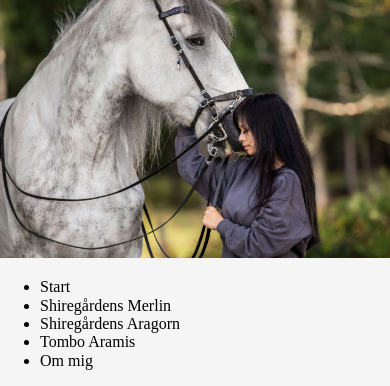
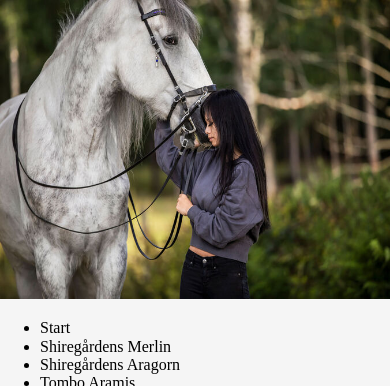
Before and after one commit to emiliamassing/lifeWithHorses, a website built with Vite: page index.html in a window 390 px wide. Shown: the top 386 px of the page. Built offline with nearby package versions, Linux system fonts and the light colour scheme.

Commit message:
Adjustments to images

```diff
--- a/index.html
+++ b/index.html
@@ -14,9 +14,14 @@
     <title>Life As An Equestrian</title>
   </head>
   <body>
-    <div class="Start">
+    <div class="start">
       <header>
-          <img src="/src/img/header.jpg" alt="girl and gray shirehorse">
+          <picture>
+            <source media="(max-width: 600px)" srcset="/src/img/headerMobile.jpg">
+            <source media="(min-width: 601px) and (max-width: 900px)" srcset="/src/img/headerTablet.jpg">
+            <source media="(min-width: 901px)" srcset="/src/img/headerDesktop.jpg">
+            <img src="/src/img/headerMobile.jpg" alt="girl and gray shirehorse">
+          </picture>
       </header>
       <nav>
         <ul id="menu">
--- a/src/style/_base.scss
+++ b/src/style/_base.scss
@@ -8,3 +8,6 @@ body {
     }
 
 };
+
+//<source media="(max-witdh: 600px)" srcset="/src/img/test.jpg">
+//<source media="(min-witdh: 601px) and (max-witdh: 900px)" srcset="/src/img/test.jpg">
```
Also changed, not shown: src/img/headerDesktop.jpg (renamed from src/img/header.jpg), src/img/headerMobile.jpg (added), src/img/headerTablet.jpg (added).
